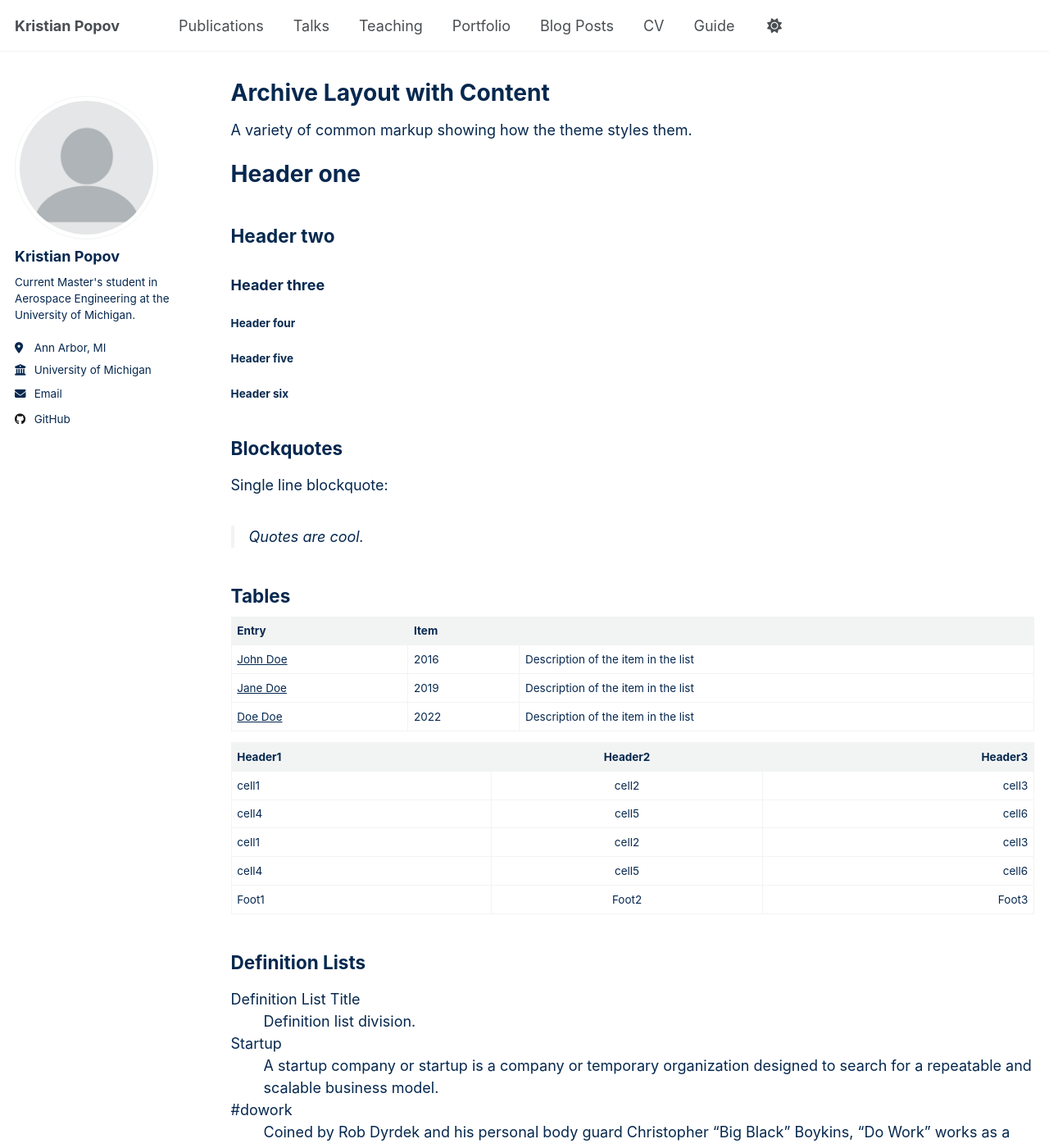
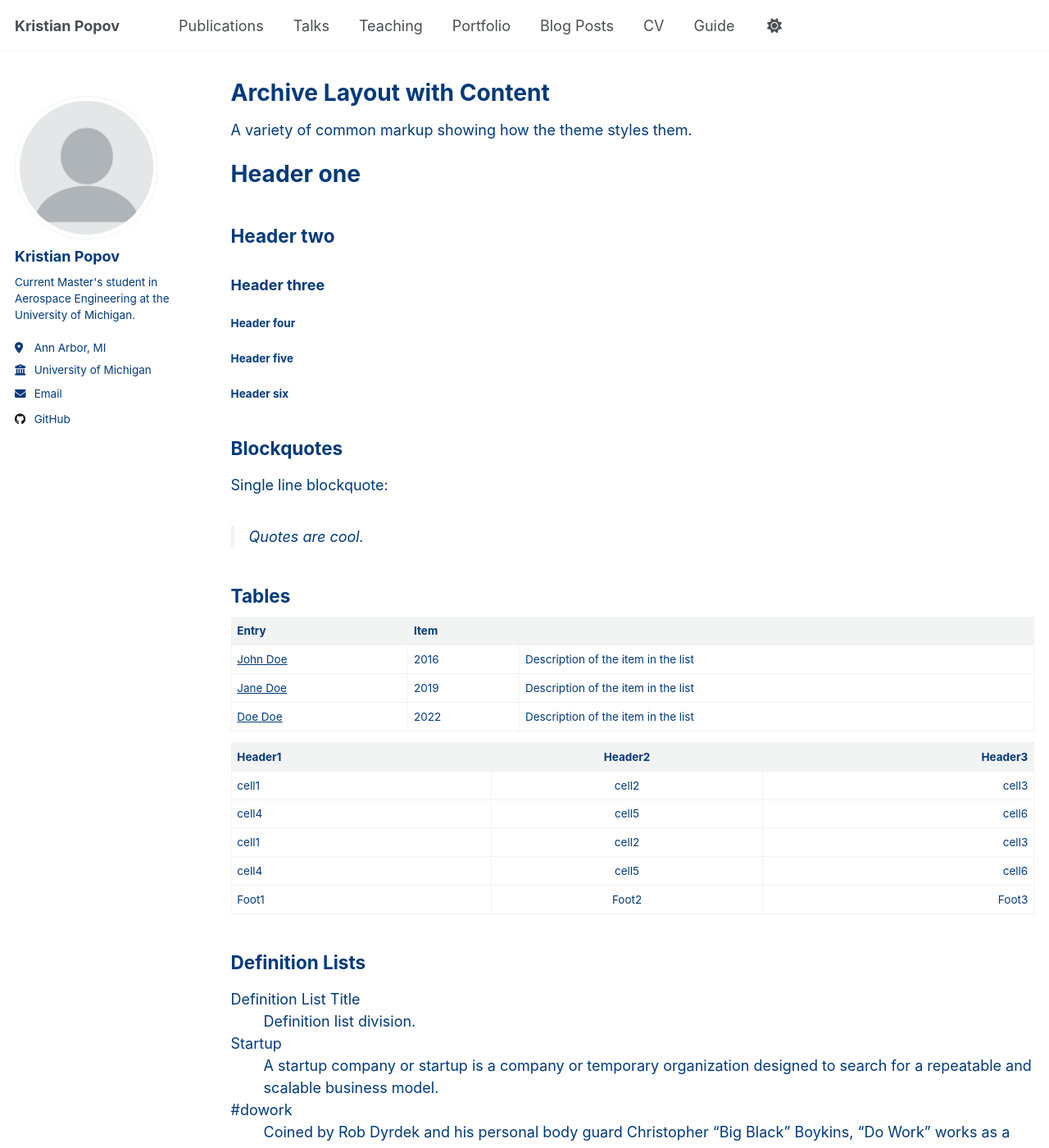
Before and after one commit to kris-popov/kris-popov.github.io, a Jekyll site: the page built from _pages/archive-layout-with-content.md, in a window 1280 px wide and 1400 px high. Shown: the whole window at 82% size. Built offline with Jekyll 4.4.1, drawn with Linux system fonts in a browser that asks for light colours; a script that is not in the unit is left out.

Commit message:
Update main.scss

```diff
--- a/assets/css/main.scss
+++ b/assets/css/main.scss
@@ -46,7 +46,7 @@
 
 body {
   background-color: #ffffff;
-  color: #06284f;
+  color: #013a7a;
 }
 
 h1, h2, h3, h4, h5, h6,
@@ -54,12 +54,12 @@ p, li, td, th,
 a,
 .site-header, .site-nav, .site-nav a,
 .site-footer {
-  color: #06284f;
+  color: #013a7a;
 }
 
 
 /* Optional: darker hover link */
 
 a:hover {
-  color: #06284f;
+  color: #013a7a;
 }
```
